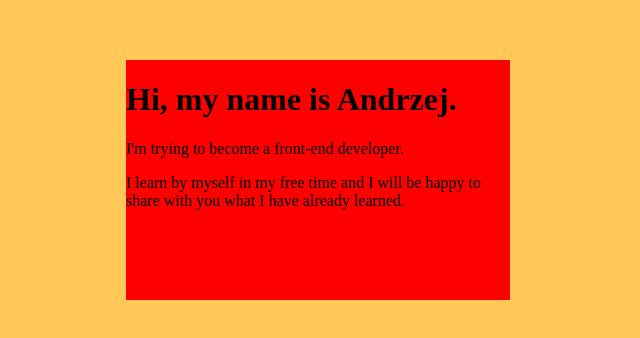
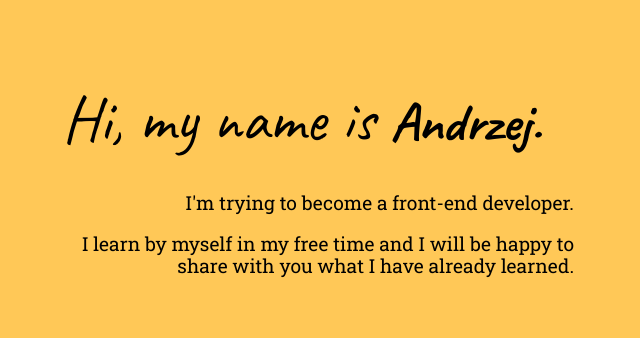
Before and after one commit to andrzejzuzanski/CV-site, a plain HTML site: page index.html in a window 1280 px wide. Shown: the part 220-558 px from the top of the page, without its empty margins (322-962 px from the left). Drawn offline with Linux system fonts and the light colour scheme.

Commit message:
Added welcome contairner style and media queries

```diff
--- a/styles/main-site-stylesheet.css
+++ b/styles/main-site-stylesheet.css
@@ -6,20 +6,40 @@ body {
   display: flex;
   justify-content: center;
   align-items: center;
-  margin: auto;
   height: 100vh;
 }
 .welcome-container {
-  background-color: red;
+  display: flex;
+  flex-direction: column;
+  justify-content: flex-start;
   width: 30vw;
-  height: 30vh;
+  height: auto;
   position: absolute;
+  cursor: pointer;
+}
+.welcome-container h1 {
+  margin-top: 0;
+  margin-bottom: 1rem;
+  font-size: 4rem;
+  font-family: "Caveat", cursive;
+  font-weight: 400;
+}
+.welcome-container span {
+  font-size: 4.4rem;
+  font-weight: 900;
+}
+.welcome-container p {
+  font-family: "Roboto Slab", serif;
+  text-align: end;
+  font-size: 1.2rem;
+  margin-bottom: 0;
 }
 main {
   background-color: #00171f;
-  width: 80vw;
-  height: 80vh;
+  width: 90vw;
+  height: 90vh;
   border-radius: 3rem;
+  box-shadow: -20px 24px 37px -16px rgba(0, 23, 31, 1);
 }
 
 .hidden {
@@ -27,7 +47,79 @@ main {
 }
 .visible {
   visibility: visible;
-  transition: visibility 1s;
+}
+
+/* Mobile breakpoints */
+
+@media only screen and (max-width: 576px) {
+  .welcome-container {
+    width: 60vw;
+  }
+  .welcome-container h1 {
+    font-size: 3rem;
+  }
+  .welcome-container span {
+    font-size: 3.5rem;
+  }
+  .welcome-container p {
+    font-size: 1rem;
+  }
+}
+@media only screen and (min-width: 576px) {
+  .welcome-container {
+    width: 50vw;
+  }
+  .welcome-container h1 {
+    font-size: 3rem;
+  }
+  .welcome-container span {
+    font-size: 3.5rem;
+  }
+  .welcome-container p {
+    font-size: 1.2rem;
+  }
+}
+@media only screen and (min-width: 768px) {
+  .welcome-container {
+    width: 55vw;
+  }
+  .welcome-container h1 {
+    font-size: 3rem;
+  }
+  .welcome-container span {
+    font-size: 3.5rem;
+  }
+  .welcome-container p {
+    font-size: 1.2rem;
+  }
+}
+@media only screen and (min-width: 992px) {
+  .welcome-container {
+    width: 50vw;
+  }
+  .welcome-container h1 {
+    font-size: 4rem;
+  }
+  .welcome-container span {
+    font-size: 3rem;
+  }
+  .welcome-container p {
+    font-size: 1.5rem;
+  }
+}
+@media only screen and (min-width: 1200px) {
+  .welcome-container {
+    width: 40vw;
+  }
+  .welcome-container h1 {
+    font-size: 4rem;
+  }
+  .welcome-container span {
+    font-size: 3.4rem;
+  }
+  .welcome-container p {
+    font-size: 1.2rem;
+  }
 }
 
 /* animations */
```
